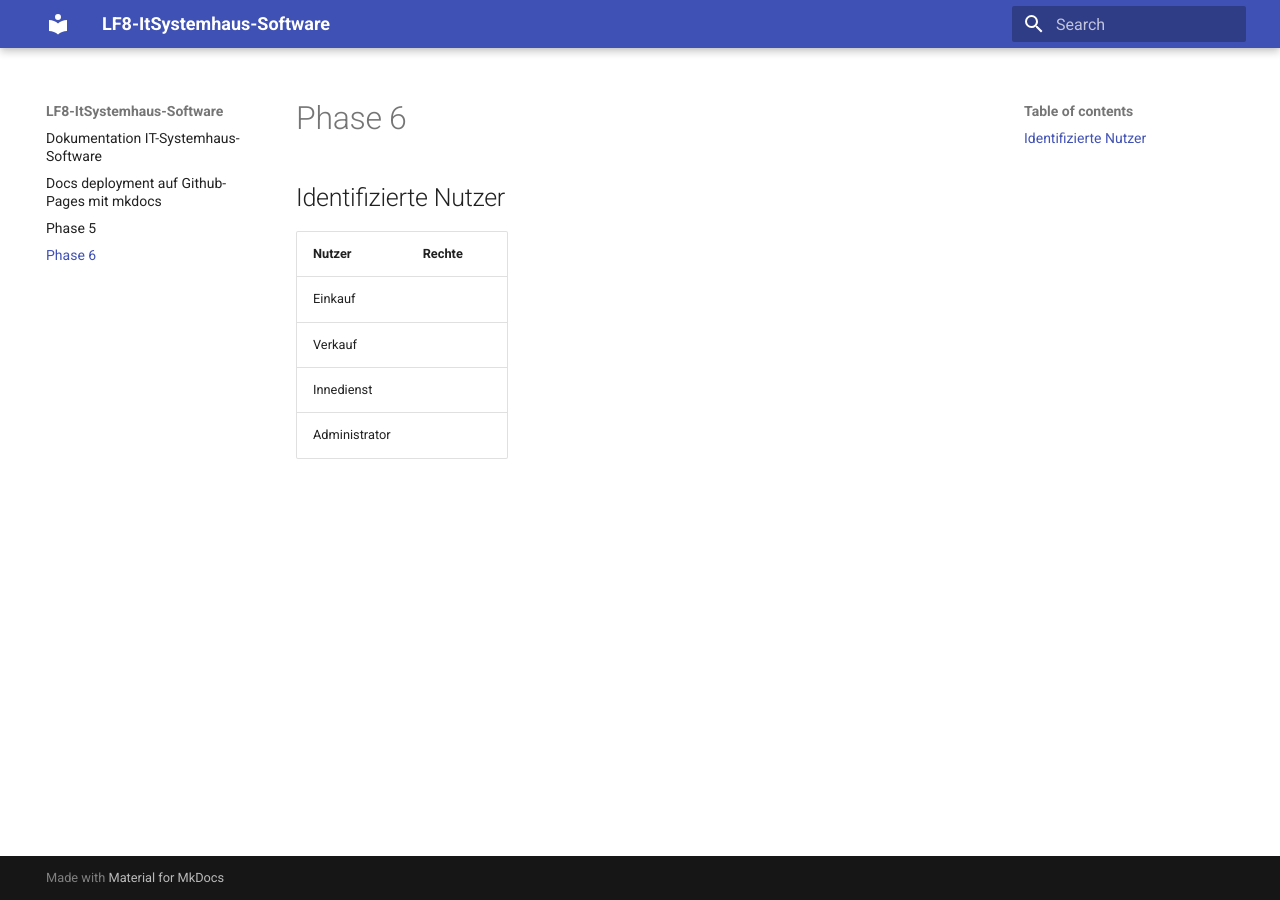
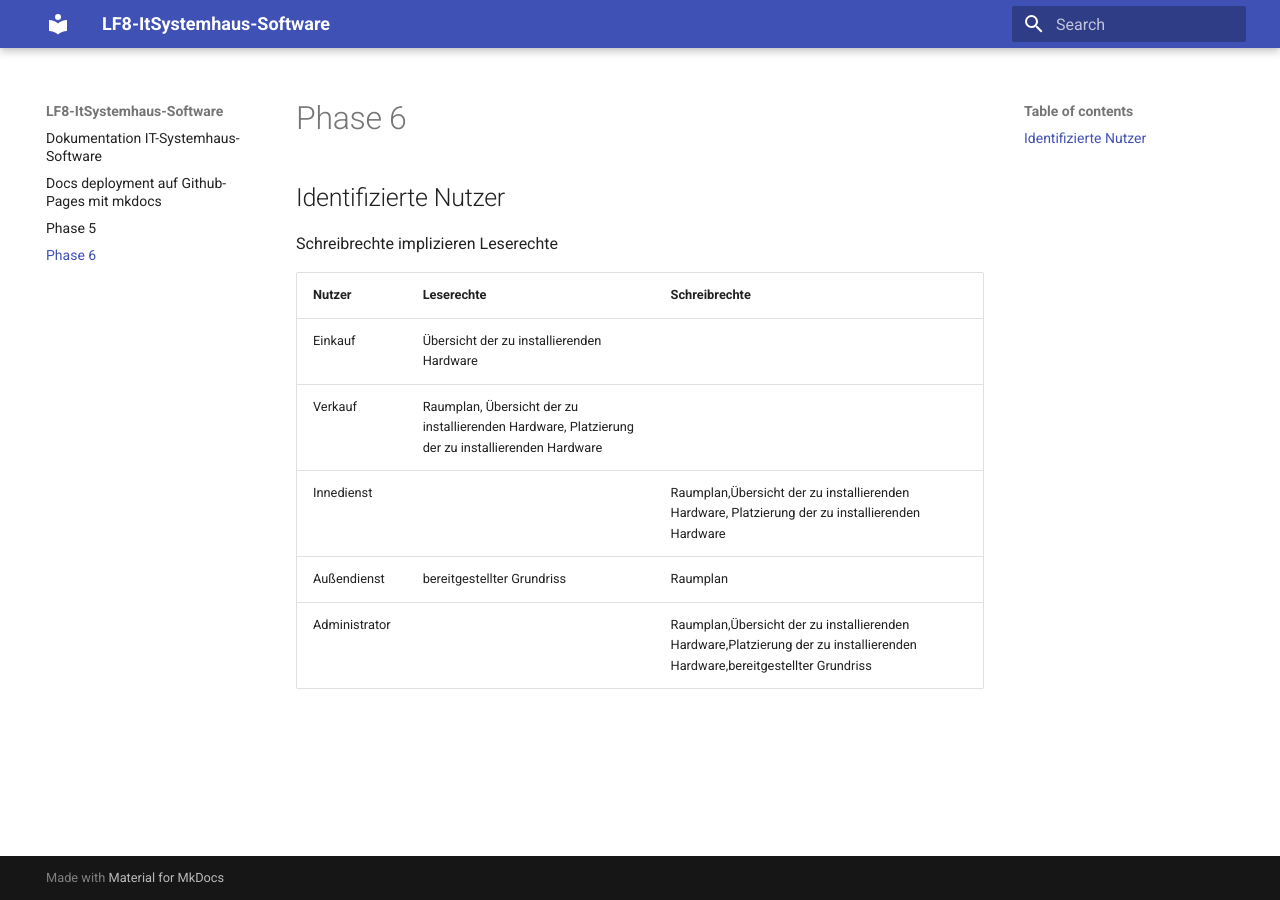
Before and after one commit to fabi321/lf8-itsystemhaus-software, an MkDocs documentation site: the page built from docs/phase6.md, in a window 1280 px wide. Built offline with MkDocs 1.6.1 and Material for MkDocs 9.7.7, drawn with Linux system fonts in a browser that asks for light colours.

Commit message:
Update phase6.md

```diff
--- a/docs/phase6.md
+++ b/docs/phase6.md
@@ -2,9 +2,12 @@
 
 ## Identifizierte Nutzer
 
-| Nutzer | Rechte |
-|--------|--------|
-| Einkauf |  |
-| Verkauf |  |
-| Innedienst |  |
-| Administrator |  |
+Schreibrechte implizieren Leserechte
+
+| Nutzer | Leserechte |Schreibrechte|
+|--------|--------|-----|
+| Einkauf |  Übersicht der zu installierenden Hardware |  |
+| Verkauf | Raumplan, Übersicht der zu installierenden Hardware, Platzierung der zu installierenden Hardware |  |
+| Innedienst |  |Raumplan,Übersicht der zu installierenden Hardware, Platzierung der zu installierenden Hardware |
+|Außendienst |bereitgestellter Grundriss |Raumplan |
+| Administrator |  | Raumplan,Übersicht der zu installierenden Hardware,Platzierung der zu installierenden Hardware,bereitgestellter Grundriss |
```
